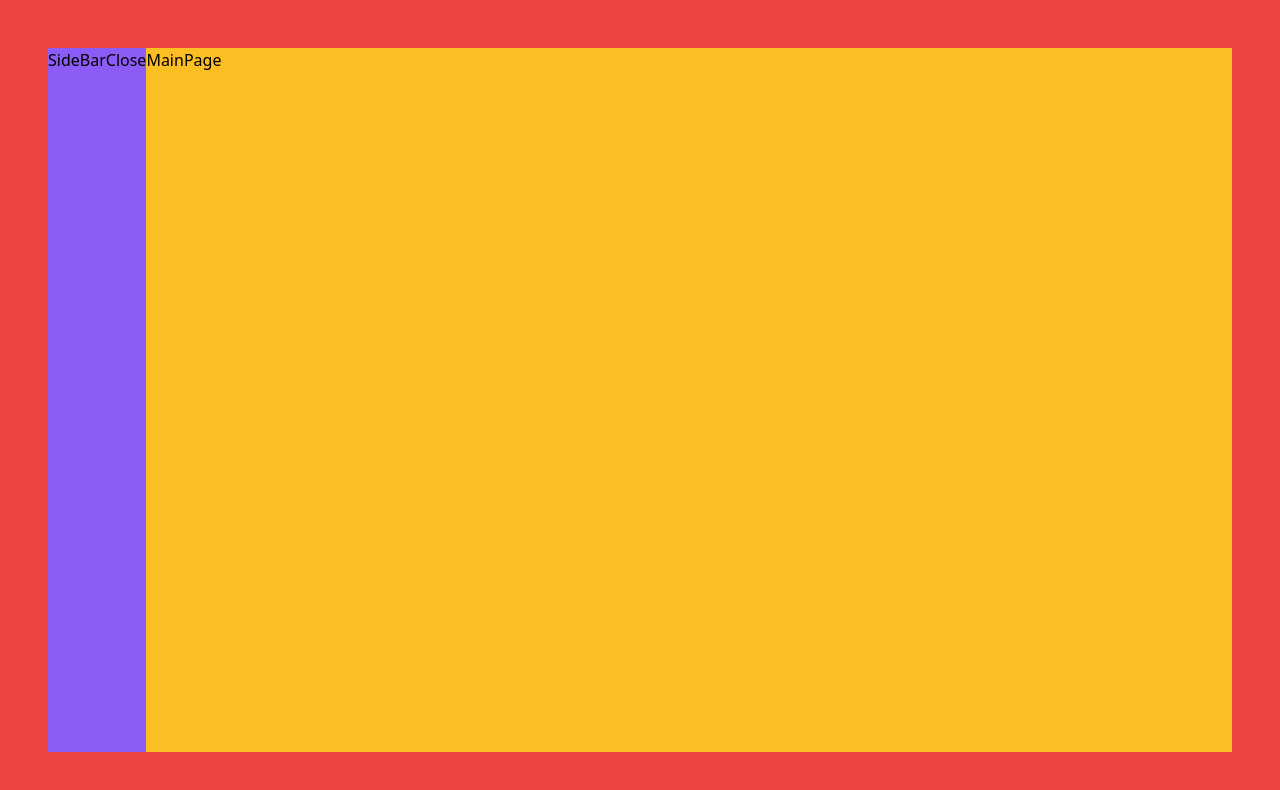
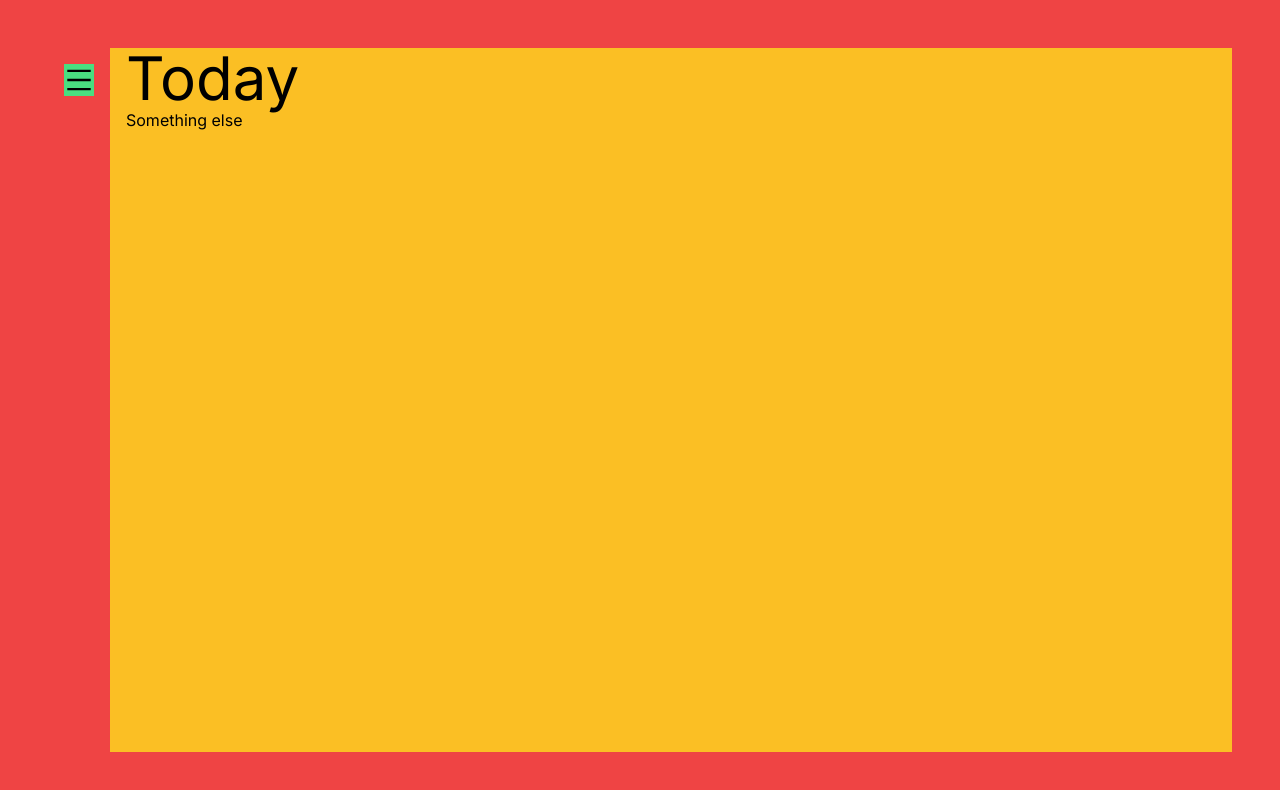
Before and after one commit to alessandro-stella/to-do, a Next.js app: page / in a window 1280 px wide. Shown: the top 790 px of the page. Built offline with nearby package versions, Linux system fonts and the light colour scheme.

Commit message:
Defining general layout

```diff
--- a/components/MainPage.tsx
+++ b/components/MainPage.tsx
@@ -1,3 +1,7 @@
 export default function MainPage() {
-    return <div className="bg-amber-400 flex-1">MainPage</div>;
+    return <div className="bg-amber-400 flex-[8] px-4">
+        <div className="text-6xl">Today</div>
+
+        <div>Something else</div>
+    </div>;
 }
--- a/components/SideBar.tsx
+++ b/components/SideBar.tsx
@@ -1,17 +1,55 @@
 import { useState } from "react";
+import { AiOutlineMenu } from "react-icons/ai";
 
 export default function SideBar() {
     const [isOpen, setIsOpen] = useState(false);
 
     return (
         <div
-            className={`bg-violet-500 flex justify-between ${
-                isOpen ? "w-1/4" : "w-min"
+            className={`p-4 rounded-lg transition-all ${
+                isOpen ? "flex-[2] bg-violet-500" : "flex-[0]"
             }`}>
-            SideBar
-            <button onClick={() => setIsOpen(!isOpen)} className="h-fit">
-                Close
-            </button>
+            <div className="bg-green-400 flex item-center justify-between transition-all scale-100 mb-2">
+                <div
+                    className={`transition-all origin-left text-2xl font-semibold ${
+                        isOpen
+                            ? "scale-x-100 opacity-100"
+                            : "scale-x-0 w-0 opacity-0"
+                    }`}>
+                    Menu
+                </div>
+                <button onClick={() => setIsOpen(!isOpen)} className="text-3xl">
+                    <AiOutlineMenu />
+                </button>
+            </div>
+
+            <div
+                className={`transition-all origin-left flex flex-col gap-2 ${
+                    isOpen
+                        ? "scale-x-100 opacity-100"
+                        : "scale-x-0 w-0 opacity-0"
+                }`}>
+                <div>
+                    <div>Section title</div>
+                    <div>Option</div>
+                    <div>Option</div>
+                    <div>Option</div>
+                </div>
+
+                <div>
+                    <div>Section title</div>
+                    <div>Option</div>
+                    <div>Option</div>
+                    <div>Option</div>
+                </div>
+
+                <div>
+                    <div>Section title</div>
+                    <div>Option</div>
+                    <div>Option</div>
+                    <div>Option</div>
+                </div>
+            </div>
         </div>
     );
 }
--- a/package.json
+++ b/package.json
@@ -18,6 +18,7 @@
     "next": "13.1.6",
     "react": "18.2.0",
     "react-dom": "18.2.0",
+    "react-icons": "^4.7.1",
     "typescript": "4.9.5"
   },
   "devDependencies": {
--- a/pages/_app.tsx
+++ b/pages/_app.tsx
@@ -1,6 +1,18 @@
 import "@/styles/globals.css";
 import type { AppProps } from "next/app";
+import { Inter } from "@next/font/google";
+
+const inter = Inter({ subsets: ["latin"] });
 
 export default function App({ Component, pageProps }: AppProps) {
-    return <Component {...pageProps} />;
+    return (
+        <>
+            <style jsx global>{`
+                html {
+                    font-family: ${inter.style.fontFamily};
+                }
+            `}</style>
+            <Component {...pageProps} />
+        </>
+    );
 }
--- a/tailwind.config.js
+++ b/tailwind.config.js
@@ -6,7 +6,13 @@ module.exports = {
         "./components/**/*.{js,ts,jsx,tsx}",
     ],
     theme: {
-        extend: {},
+        extend: {
+            colors: {
+                customBlack: "#1E1A20",
+                customGrey: "#36323C",
+                customViolet: "#6F5ADC",
+            },
+        },
     },
     plugins: [],
 };
```
Also changed, not shown: 1 other file (tests, documents, lock files or other folders).
